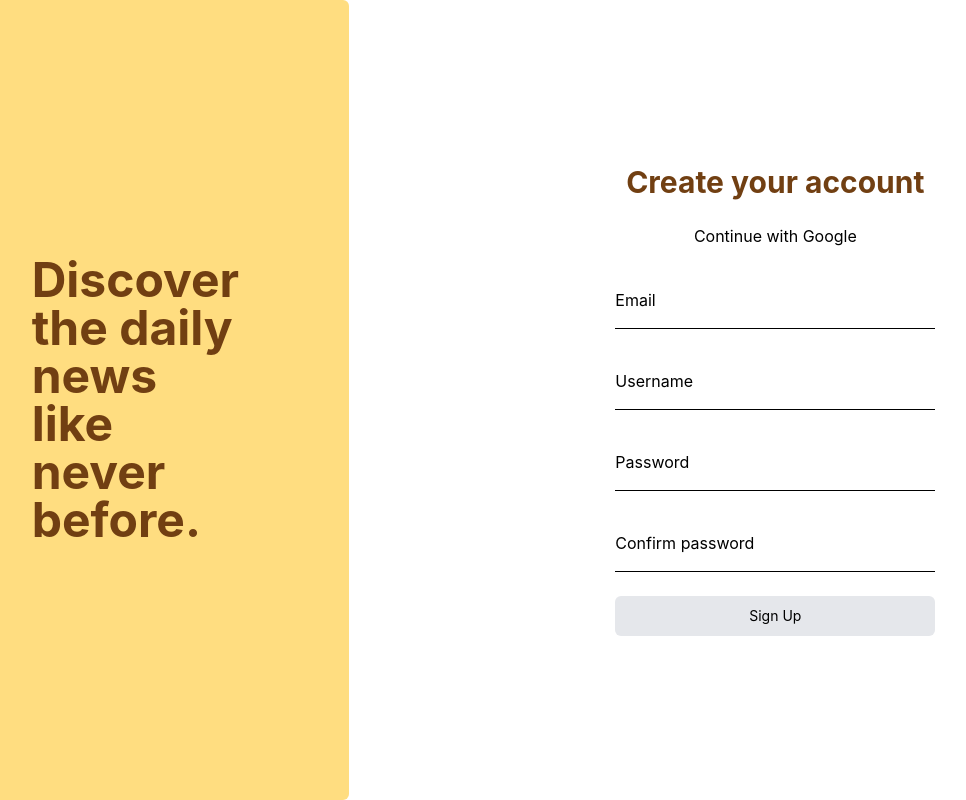
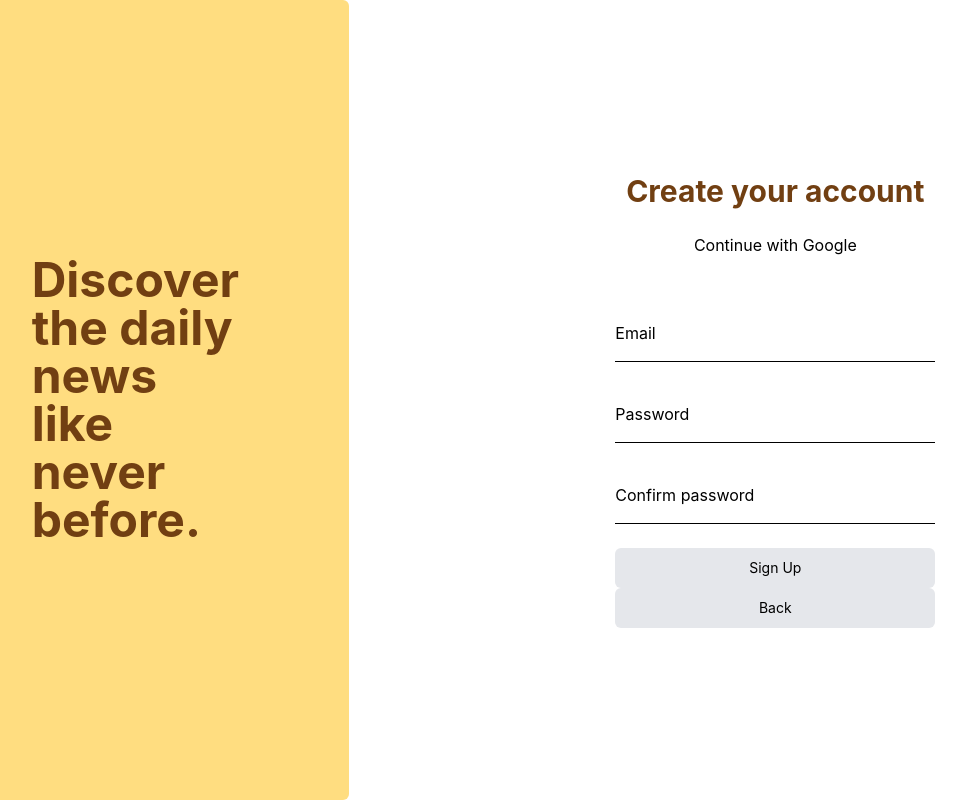
Before and after one commit to tarazoelee/capstone, a React (Create React App) app in the folder client/: page /signup in a window 1280 px wide. Shown: the whole page, without its empty margins (78-1044 px from the left). Built offline with nearby package versions, Linux system fonts and the light colour scheme; no server answers.

Commit message:
added signout functionality

```diff
--- a/client/src/components/Login.js
+++ b/client/src/components/Login.js
@@ -16,10 +16,11 @@ export default function Login() {
     try {
       setError("");
       setLoading(true);
-      await login(emailRef.current.value, passwordRef.current.value)
-        .then(nav("/dashboard"));
+      await login(emailRef.current.value, passwordRef.current.value).then(
+        nav("/dashboard")
+      );
     } catch (e) {
-      setError("Failed to Signup");
+      setError("Failed to Login");
     }
 
     setLoading(false);
@@ -27,15 +28,17 @@ export default function Login() {
   return (
     <div className="flex h-full">
       <div className="flex flex-col w-1/3 items-center justify-center rounded-r-md bg-[#ffdd80]">
-        <div className="font-bold text-5xl px-32 text-yellow-900"> Discover the daily news like never before.</div>
+        <div className="font-bold text-5xl px-32 text-yellow-900">
+          {" "}
+          Discover the daily news like never before.
+        </div>
       </div>
       <div className="flex flex-col w-2/3 gap-6 justify-center items-center">
         <div className="font-bold text-3xl text-yellow-900">
           Welcome to DailyBytes
         </div>
-        <div>
-          Continue with Google
-        </div>
+        <div>Continue with Google</div>
+        <div> {error}</div>
         <div className="flex flex-col">
           <input
             className="mb-6 bg-none border-b border-black w-80 placeholder:text-black py-4"
@@ -62,10 +65,12 @@ export default function Login() {
             Login
           </button>
           <div className="text-center mt-2 text-xs">
-            Don't have an account? <a href='/signup' className="underline underline-offset-2">Sign Up</a>
+            Don't have an account?{" "}
+            <a href="/signup" className="underline underline-offset-2">
+              Sign Up
+            </a>
           </div>
         </div>
-
       </div>
     </div>
   );
--- a/client/src/components/Signup.js
+++ b/client/src/components/Signup.js
@@ -1,53 +1,60 @@
 import React, { useRef, useState } from "react";
 import { useAuth } from "../contexts/AuthContext";
+import { useNavigate } from "react-router-dom";
 
 export default function Signup() {
   const emailRef = useRef();
   const passwordRef = useRef();
+  const confirmPasswordRef = useRef();
   const { signup } = useAuth();
   const [error, setError] = useState("");
   const [loading, setLoading] = useState(false);
 
+  const nav = useNavigate();
+
+  async function goBack() {
+    nav("/");
+  }
+
   async function handleSubmit(e) {
     e.preventDefault();
+
+    if (passwordRef.current.value !== confirmPasswordRef.current.value) {
+      return setError("Passwords do not match");
+    }
 
     try {
       setError("");
       setLoading(true);
-      await signup(emailRef.current.value, passwordRef.current.value);
+
+      await signup(emailRef.current.value, passwordRef.current.value).then(
+        nav("/")
+      );
     } catch (e) {
       setError("Failed to Signup");
     }
-
     setLoading(false);
   }
   return (
-
     <div className="flex h-full">
       <div className="flex flex-col w-1/3 items-center justify-center rounded-r-md bg-[#ffdd80]">
-        <div className="font-bold text-5xl px-32 text-yellow-900"> Discover the daily news like never before.</div>
+        <div className="font-bold text-5xl px-32 text-yellow-900">
+          {" "}
+          Discover the daily news like never before.
+        </div>
       </div>
       <div className="flex flex-col w-2/3 gap-6 justify-center items-center">
         <div className="font-bold text-3xl text-yellow-900">
           Create your account
         </div>
-        <div>
-          Continue with Google
-        </div>
+        <div>Continue with Google</div>
+        <div> {error}</div>
         <div className="flex flex-col">
           <input
             className="mb-6 bg-none border-b border-black w-80 placeholder:text-black py-4"
             type="text"
             placeholder="Email"
             name="email"
-              ref={emailRef}
-              required
-            />
-            <input
-              className="mb-6 bg-none border-b border-black w-80 placeholder:text-black py-4"
-              type="text"
-              placeholder="Username"
-              name="username"
             ref={emailRef}
             required
           />
@@ -64,7 +71,7 @@ export default function Signup() {
             type="password"
             placeholder="Confirm password"
             name="confirmPassword"
-              ref={passwordRef}
+            ref={confirmPasswordRef}
             required
           />{" "}
           <button
@@ -75,10 +82,15 @@ export default function Signup() {
           >
             Sign Up
           </button>
-        </div>
-
+          <button
+            className="bg-gray-200 h-10 text-sm rounded-md hover:bg-gray-300 ease-linear transition duration-100"
+            type="submit"
+            onClick={goBack}
+          >
+            Back
+          </button>
         </div>
       </div>
-
+    </div>
   );
 }
--- a/client/src/contexts/AuthContext.js
+++ b/client/src/contexts/AuthContext.js
@@ -19,6 +19,10 @@ export function AuthProvider({ children }) {
     return auth.signInWithEmailAndPassword(email, password);
   }
 
+  function logout() {
+    return auth.signOut();
+  }
+
   useEffect(() => {
     const unsubscribe = auth.onAuthStateChanged((user) => {
       setCurrentUser(user);
@@ -32,6 +36,7 @@ export function AuthProvider({ children }) {
     currentUser,
     signup,
     login,
+    logout,
   };
 
   return (
```
Lines whose indentation alone changed are shown as unchanged.
